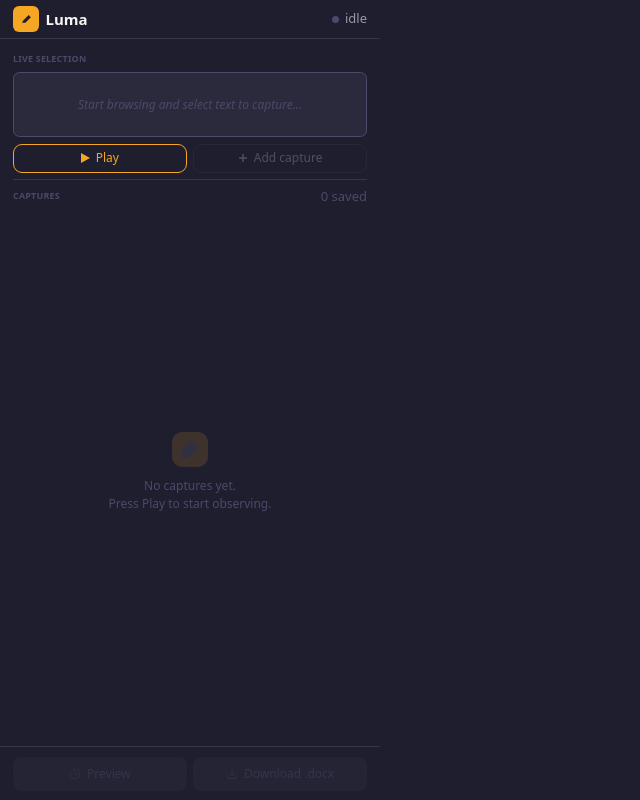
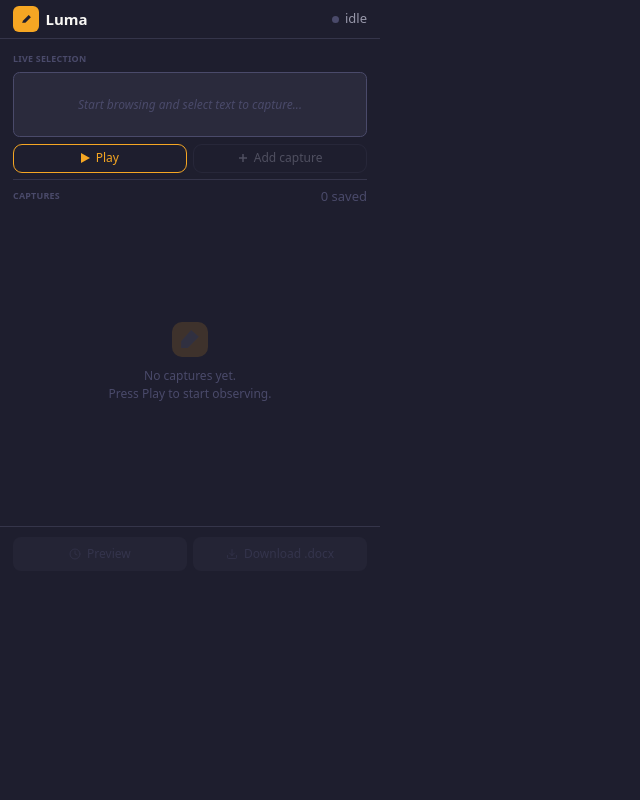
Before and after one commit to gabrieldasneves/Luma-Extension, a React (Vite) app: page / in a window 1280 px wide. Shown: the whole page, without its empty margins (0-640 px from the left). Built offline with nearby package versions, Linux system fonts and the light colour scheme.

Commit message:
fix: adjust popup layout and dimensions

```diff
--- a/src/App.tsx
+++ b/src/App.tsx
@@ -86,7 +86,7 @@ export default function App() {
   return (
     <div
       className={cn(
-        'luma-popup flex h-screen flex-col',
+        'luma-popup flex h-full flex-col',
         status === 'observing' && 'luma-observing'
       )}
     >
--- a/src/index.css
+++ b/src/index.css
@@ -17,6 +17,7 @@
 
   /* Layout */
   --luma-popup-width: 380px;
+  --luma-popup-height: 580px;
 
   /* shadcn semantic tokens — dark-first */
   --background: var(--luma-slate-900);
@@ -104,6 +105,7 @@
 
   /* Layout */
   --width-luma-popup: var(--luma-popup-width);
+  --height-luma-popup: var(--luma-popup-height);
 
   /* shadcn semantic colors */
   --color-background: var(--background);
@@ -193,10 +195,17 @@
     @apply bg-background text-foreground m-0;
   }
 
+  html,
+  body {
+    width: var(--luma-popup-width);
+    height: var(--luma-popup-height);
+    overflow: hidden;
+  }
+
   #root {
     width: var(--luma-popup-width);
-    min-height: 100vh;
-    overflow-y: auto;
+    height: var(--luma-popup-height);
+    overflow: hidden;
     box-sizing: border-box;
   }
 
@@ -216,6 +225,7 @@
 @layer utilities {
   .luma-popup {
     width: var(--luma-popup-width);
+    height: var(--luma-popup-height);
     @apply bg-background text-foreground;
   }
 
```
